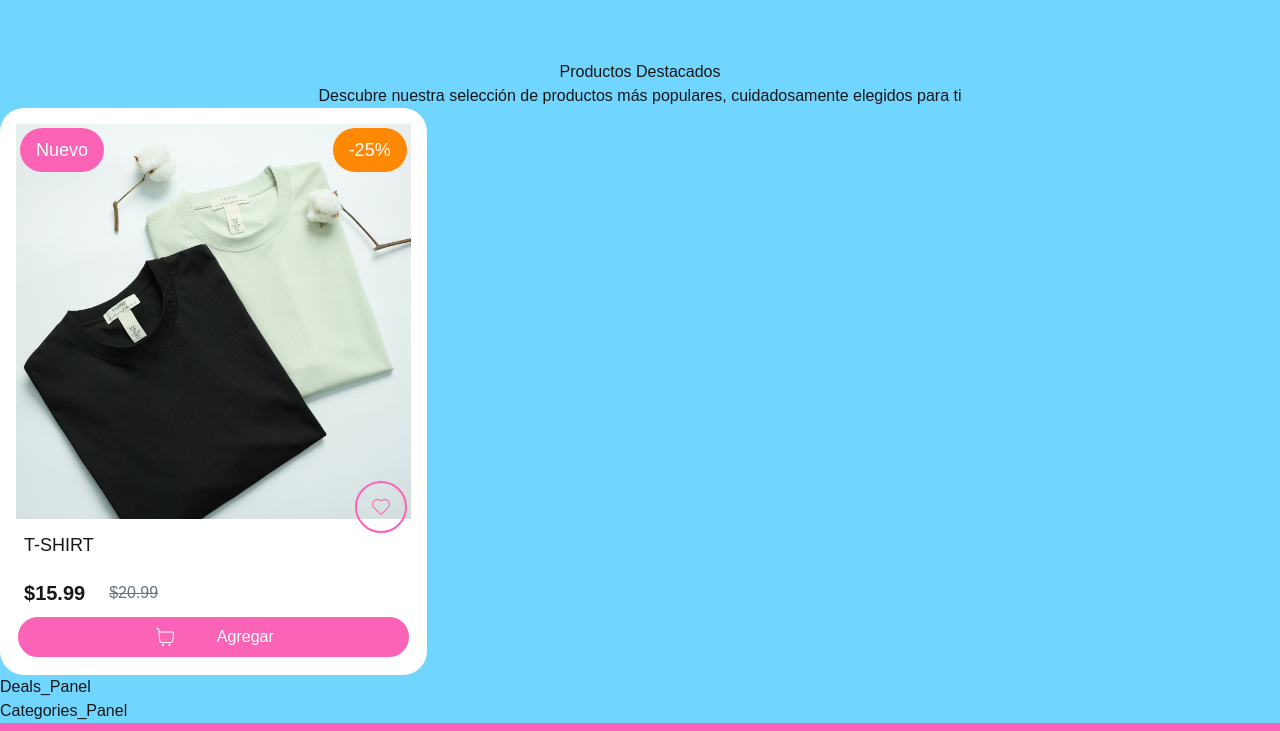
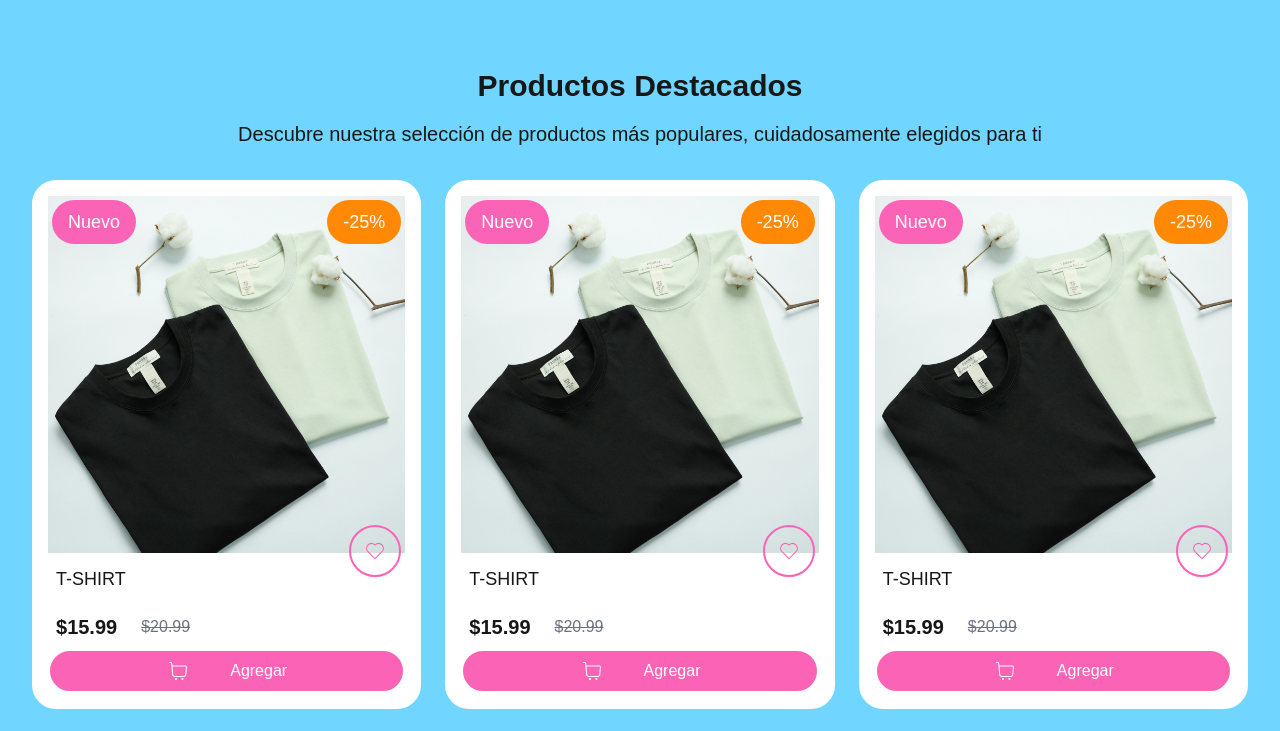
Before and after one commit to RaphaelTheStegosaurus/Ecommerce-01, a Next.js app: page / in a window 1280 px wide. Shown: the part 820-1551 px from the top of the page. Built offline with nearby package versions, Linux system fonts and the light colour scheme.

Commit message:
Finished featured-collection Only visual items, the backen will back to add logic

```diff
--- a/app/components/card-item.tsx
+++ b/app/components/card-item.tsx
@@ -56,7 +56,7 @@ const Card_Item = ({
     return;
   };
   return (
-    <article className="hover:shadow-2xl duration-500 relative bg-white p-4 overflow-hidden rounded-3xl w-full md:w-1/2 lg:w-1/3">
+    <article className="hover:shadow-2xl duration-500 relative bg-white p-4 overflow-hidden rounded-3xl">
       <>{LabelDealPercentage()}</>
       <>{Special_Label()}</>
       <div className="z-0 imagecontainer overflow-hidden aspect-square">
--- a/app/components/home/featured-collection.tsx
+++ b/app/components/home/featured-collection.tsx
@@ -3,13 +3,55 @@ import React from "react";
 import Card_Item from "../card-item";
 const Featured_Collection = () => {
   return (
-    <section className="max-w-full flex flex-col items-center">
-      <h2>Productos Destacados</h2>
-      <p>
+    <section className="max-w-full flex flex-col items-center px-4">
+      <h2 className="max-w-full text-3xl font-bold my-2">
+        Productos Destacados
+      </h2>
+      <p className="max-w-full text-xl my-2 text-pretty text-center">
         Descubre nuestra selección de productos más populares, cuidadosamente
         elegidos para ti
       </p>
-      <section>
+      <section className="max-w-full grid grid-cols-1 md:grid-cols-2 lg:grid-cols-3 my-6 px-4 gap-6">
+        <Card_Item
+          image="/media/items/item-01/pic01.jpg"
+          title="t-shirt"
+          price={20.99}
+          deals_price={15.99}
+          deal_percentage={25}
+          special_label="Nuevo"
+        />
+        <Card_Item
+          image="/media/items/item-01/pic01.jpg"
+          title="t-shirt"
+          price={20.99}
+          deals_price={15.99}
+          deal_percentage={25}
+          special_label="Nuevo"
+        />
+        <Card_Item
+          image="/media/items/item-01/pic01.jpg"
+          title="t-shirt"
+          price={20.99}
+          deals_price={15.99}
+          deal_percentage={25}
+          special_label="Nuevo"
+        />
+        <Card_Item
+          image="/media/items/item-01/pic01.jpg"
+          title="t-shirt"
+          price={20.99}
+          deals_price={15.99}
+          deal_percentage={25}
+          special_label="Nuevo"
+        />
+        <Card_Item
+          image="/media/items/item-01/pic01.jpg"
+          title="t-shirt"
+          price={20.99}
+          deals_price={15.99}
+          deal_percentage={25}
+          special_label="Nuevo"
+        />
         <Card_Item
           image="/media/items/item-01/pic01.jpg"
           title="t-shirt"
```
